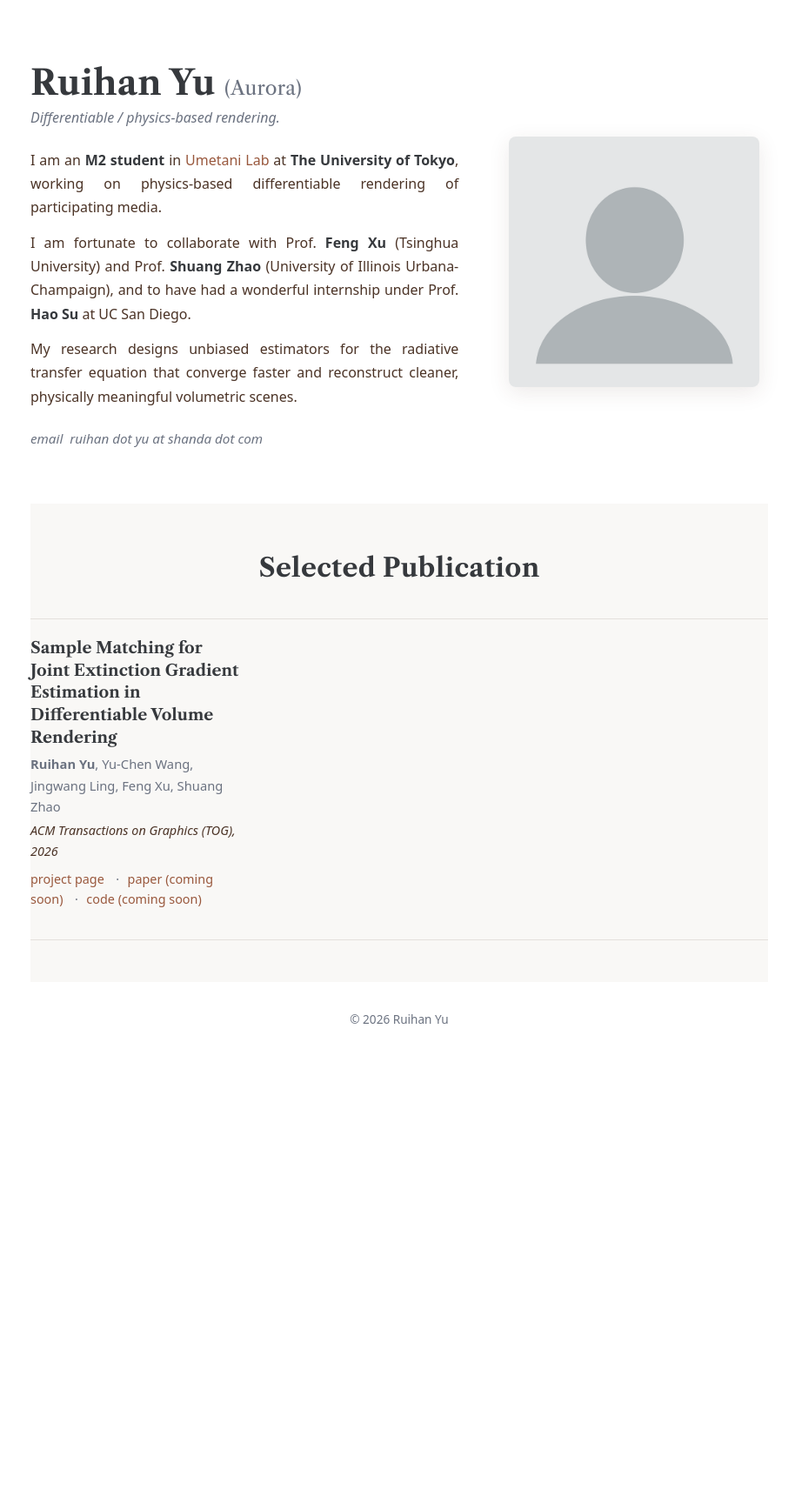
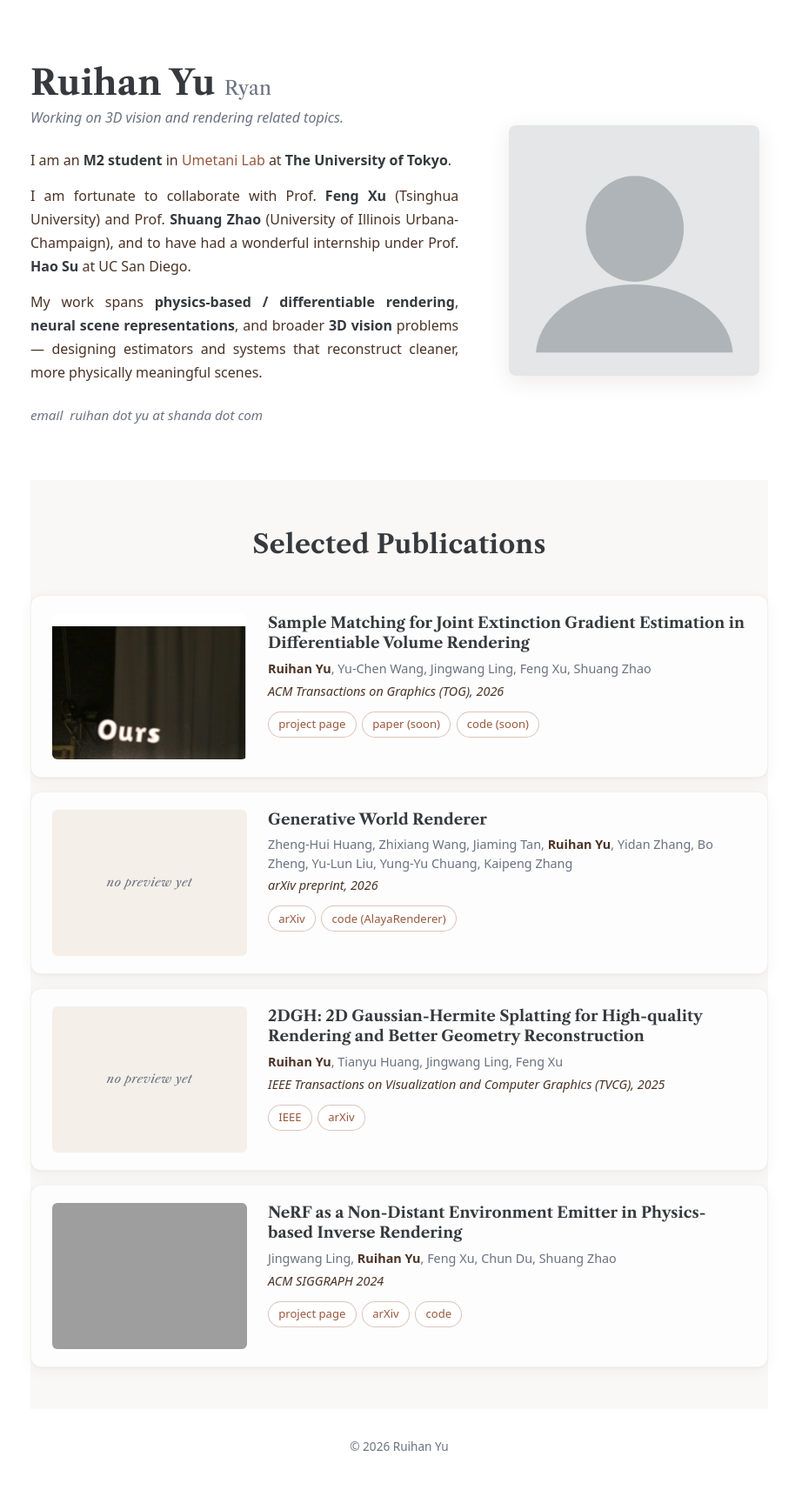
Before and after one commit to AuroraRyan0301/AuroraRyan0301.github.io, a Jekyll site: the page built from _pages/about.md, in a window 1280 px wide. Shown: the whole page at 87% size, without its empty margins (181-1095 px from the left). Built offline with Jekyll 4.4.1, drawn with Linux system fonts in a browser that asks for light colours; before the commit the page ends 1245 px from its top, so only the background shows below that; grey boxes are pictures that could not be loaded.

Commit message:
Expand bio and publication list (Sample Matching, GWR, 2DGH, NeRF-Emitter)
- Display name nicknamed "Ryan"; tagline broadened to 3D vision + rendering
- Publication cards adopt suikasibyl-style spacing (thumb left, body right,
  rounded buttons, soft shadow) while keeping the rshi.top palette
- Add three more papers: Generative World Renderer (AlayaRenderer),
  2DGH (TVCG 2025), and NeRF-as-Emitter (SIGGRAPH 2024)
- Thumbnails: cropped "Ours" panel from the Sample Matching teaser;
  re-encoded NeRF emitter GIF (16M -> 3.7M, 480px@12fps)

```diff
--- a/_pages/about.md
+++ b/_pages/about.md
@@ -11,14 +11,13 @@ redirect_from:
 <section class="sect-lane">
   <div class="hero">
     <div class="hero__text">
-      <h1 class="hero__name">Ruihan Yu <span style="font-weight:400;color:var(--color-muted);font-size:1.4rem;">(Aurora)</span></h1>
-      <p class="hero__tagline">Differentiable / physics-based rendering.</p>
+      <h1 class="hero__name">Ruihan Yu <span style="font-weight:400;color:var(--color-muted);font-size:1.4rem;">Ryan</span></h1>
+      <p class="hero__tagline">Working on 3D vision and rendering related topics.</p>
       <div class="hero__bio">
         <p>
           I am an <strong>M2 student</strong> in
           <a href="https://www-ui.is.s.u-tokyo.ac.jp/~ume/">Umetani Lab</a>
-          at <strong>The University of Tokyo</strong>, working on
-          physics-based differentiable rendering of participating media.
+          at <strong>The University of Tokyo</strong>.
         </p>
         <p>
           I am fortunate to collaborate with Prof. <strong>Feng Xu</strong>
@@ -28,9 +27,11 @@ redirect_from:
           UC San Diego.
         </p>
         <p>
-          My research designs unbiased estimators for the radiative
-          transfer equation that converge faster and reconstruct cleaner,
-          physically meaningful volumetric scenes.
+          My work spans <strong>physics-based / differentiable rendering</strong>,
+          <strong>neural scene representations</strong>, and broader
+          <strong>3D vision</strong> problems &mdash; designing estimators
+          and systems that reconstruct cleaner, more physically meaningful
+          scenes.
         </p>
       </div>
       <p class="hero__contact">
@@ -44,25 +45,78 @@ redirect_from:
 </section>
 
 <section class="sect-lane sect-lane--frag">
-  <h2 class="subhead">Selected Publication</h2>
+  <h2 class="subhead">Selected Publications</h2>
   <div class="pub-list">
+
     <article class="pub">
+      <div class="pub__thumb">
+        <img src="{{ '/images/sample_matching_thumb.png' | relative_url }}" alt="Sample Matching teaser (Ours panel)">
+      </div>
       <div class="pub__body">
-        <h3 class="pub__title">
-          Sample Matching for Joint Extinction Gradient Estimation in
-          Differentiable Volume Rendering
-        </h3>
+        <h3 class="pub__title">Sample Matching for Joint Extinction Gradient Estimation in Differentiable Volume Rendering</h3>
         <p class="pub__authors">
-          <strong>Ruihan Yu</strong>, Yu-Chen Wang, Jingwang Ling,
+          <span class="me">Ruihan Yu</span>, Yu-Chen Wang, Jingwang Ling,
           Feng Xu, Shuang Zhao
         </p>
         <p class="pub__venue">ACM Transactions on Graphics (TOG), 2026</p>
         <p class="pub__links">
           <a href="https://auroraryan0301.github.io/samplematching.github.io/">project page</a>
-          <a href="#">paper (coming soon)</a>
-          <a href="#">code (coming soon)</a>
+          <a href="#">paper (soon)</a>
+          <a href="#">code (soon)</a>
         </p>
       </div>
     </article>
+
+    <article class="pub">
+      <div class="pub__thumb pub__thumb--empty">no preview yet</div>
+      <div class="pub__body">
+        <h3 class="pub__title">Generative World Renderer</h3>
+        <p class="pub__authors">
+          Zheng-Hui Huang, Zhixiang Wang, Jiaming Tan,
+          <span class="me">Ruihan Yu</span>, Yidan Zhang, Bo Zheng,
+          Yu-Lun Liu, Yung-Yu Chuang, Kaipeng Zhang
+        </p>
+        <p class="pub__venue">arXiv preprint, 2026</p>
+        <p class="pub__links">
+          <a href="https://arxiv.org/abs/2604.02329">arXiv</a>
+          <a href="https://github.com/ShandaAI/AlayaRenderer">code (AlayaRenderer)</a>
+        </p>
+      </div>
+    </article>
+
+    <article class="pub">
+      <div class="pub__thumb pub__thumb--empty">no preview yet</div>
+      <div class="pub__body">
+        <h3 class="pub__title">2DGH: 2D Gaussian-Hermite Splatting for High-quality Rendering and Better Geometry Reconstruction</h3>
+        <p class="pub__authors">
+          <span class="me">Ruihan Yu</span>, Tianyu Huang, Jingwang Ling, Feng Xu
+        </p>
+        <p class="pub__venue">IEEE Transactions on Visualization and Computer Graphics (TVCG), 2025</p>
+        <p class="pub__links">
+          <a href="https://ieeexplore.ieee.org/document/11204833/">IEEE</a>
+          <a href="https://arxiv.org/abs/2408.16982">arXiv</a>
+        </p>
+      </div>
+    </article>
+
+    <article class="pub">
+      <div class="pub__thumb">
+        <img src="{{ '/images/nerf_emitter.gif' | relative_url }}" alt="NeRF as a Non-Distant Environment Emitter">
+      </div>
+      <div class="pub__body">
+        <h3 class="pub__title">NeRF as a Non-Distant Environment Emitter in Physics-based Inverse Rendering</h3>
+        <p class="pub__authors">
+          Jingwang Ling, <span class="me">Ruihan Yu</span>, Feng Xu,
+          Chun Du, Shuang Zhao
+        </p>
+        <p class="pub__venue">ACM SIGGRAPH 2024</p>
+        <p class="pub__links">
+          <a href="https://nerfemitterpbir.github.io/">project page</a>
+          <a href="https://arxiv.org/abs/2402.04829">arXiv</a>
+          <a href="https://github.com/gerwang/nerf-emitter">code</a>
+        </p>
+      </div>
+    </article>
+
   </div>
 </section>
--- a/assets/css/home.scss
+++ b/assets/css/home.scss
@@ -124,54 +124,104 @@ p { margin: 0 0 0.85rem 0; }
   box-shadow: 0 6px 24px rgba(75, 51, 38, 0.10);
 }
 
-/* ---- Publications list (rshi-style paragraph blocks) ------------------- */
+/* ---- Publication cards (suikasibyl-style spacing) ---------------------- */
 
-.pub-list { padding-top: 0.5rem; }
+.pub-list {
+  padding-top: 0.5rem;
+  display: flex;
+  flex-direction: column;
+  gap: 1rem;
+}
 
 .pub {
   display: grid;
-  grid-template-columns: 1fr 2.4fr;
-  gap: 2rem;
-  padding: 1.25rem 0;
-  border-top: 1px solid rgba(75, 51, 38, 0.12);
+  grid-template-columns: 14rem 1fr;
+  gap: 1.5rem;
+  align-items: start;
+  padding: 1.25rem 1.5rem;
+  background: #fdfdfd;
+  border-radius: 12px;
+  box-shadow: 0 1px 2px rgba(75, 51, 38, 0.04),
+              0 4px 16px rgba(75, 51, 38, 0.05);
+  border: 1px solid rgba(75, 51, 38, 0.06);
 }
 
-.pub:last-child { border-bottom: 1px solid rgba(75, 51, 38, 0.12); }
+.pub__thumb {
+  width: 100%;
+  background: #f4efe9;
+  border-radius: 6px;
+  overflow: hidden;
+  display: flex;
+  align-items: center;
+  justify-content: center;
+  aspect-ratio: 4 / 3;
+}
 
 .pub__thumb img {
   width: 100%;
-  height: auto;
-  border-radius: 0.25rem;
-  border: 1px solid rgba(75, 51, 38, 0.08);
+  height: 100%;
+  object-fit: cover;
+  display: block;
+}
+
+.pub__thumb--empty {
+  font-family: var(--font-serif);
+  font-style: italic;
+  color: var(--color-muted);
+  font-size: 0.85rem;
+  letter-spacing: 0.04em;
 }
 
 .pub__body { min-width: 0; }
 
 .pub__title {
   font-family: var(--font-serif);
-  font-size: 1.15rem;
-  line-height: 1.4;
+  font-size: 1.1rem;
+  line-height: 1.35;
   font-weight: 700;
-  margin-bottom: 0.35rem;
+  margin: 0 0 0.35rem 0;
+  color: var(--color-heading);
 }
 
 .pub__authors {
-  font-size: 0.92rem;
+  font-size: 0.9rem;
   color: var(--color-muted);
-  margin-bottom: 0.25rem;
+  margin-bottom: 0.2rem;
+  line-height: 1.5;
 }
+
+.pub__authors .me { color: var(--color-text); font-weight: 600; }
 
 .pub__venue {
   font-size: 0.9rem;
   font-style: italic;
   color: var(--color-text);
-  margin-bottom: 0.5rem;
+  margin-bottom: 0.7rem;
 }
 
-.pub__links { font-size: 0.9rem; }
-.pub__links a + a { margin-left: 0.6rem; }
-.pub__links a::before { content: "·"; margin-right: 0.6rem; color: var(--color-muted); }
-.pub__links a:first-child::before { content: ""; margin-right: 0; }
+.pub__links {
+  display: flex;
+  flex-wrap: wrap;
+  gap: 0.4rem;
+}
+
+.pub__links a {
+  display: inline-block;
+  padding: 0.2rem 0.7rem;
+  font-size: 0.82rem;
+  color: var(--color-accent);
+  background: #fff;
+  border: 1px solid rgba(153, 88, 61, 0.35);
+  border-radius: 999px;
+  text-decoration: none;
+  transition: background 0.15s ease, color 0.15s ease;
+}
+
+.pub__links a:hover {
+  background: var(--color-accent);
+  color: #fff;
+  border-color: var(--color-accent);
+}
 
 /* ---- Footer ------------------------------------------------------------- */
 
@@ -188,7 +238,7 @@ p { margin: 0 0 0.85rem 0; }
   .hero { grid-template-columns: 1fr; gap: 1.5rem; }
   .hero__photo { order: -1; }
   .hero__photo img { max-width: 12rem; }
-  .pub { grid-template-columns: 1fr; gap: 0.75rem; }
-  .pub__thumb img { max-width: 14rem; }
+  .pub { grid-template-columns: 1fr; gap: 0.9rem; padding: 1rem; }
+  .pub__thumb { max-width: 18rem; margin: 0 auto; }
   .hero__name { font-size: 2rem; }
 }
```
Also changed, not shown: images/sample_matching_thumb.png (added), 1 other file.
